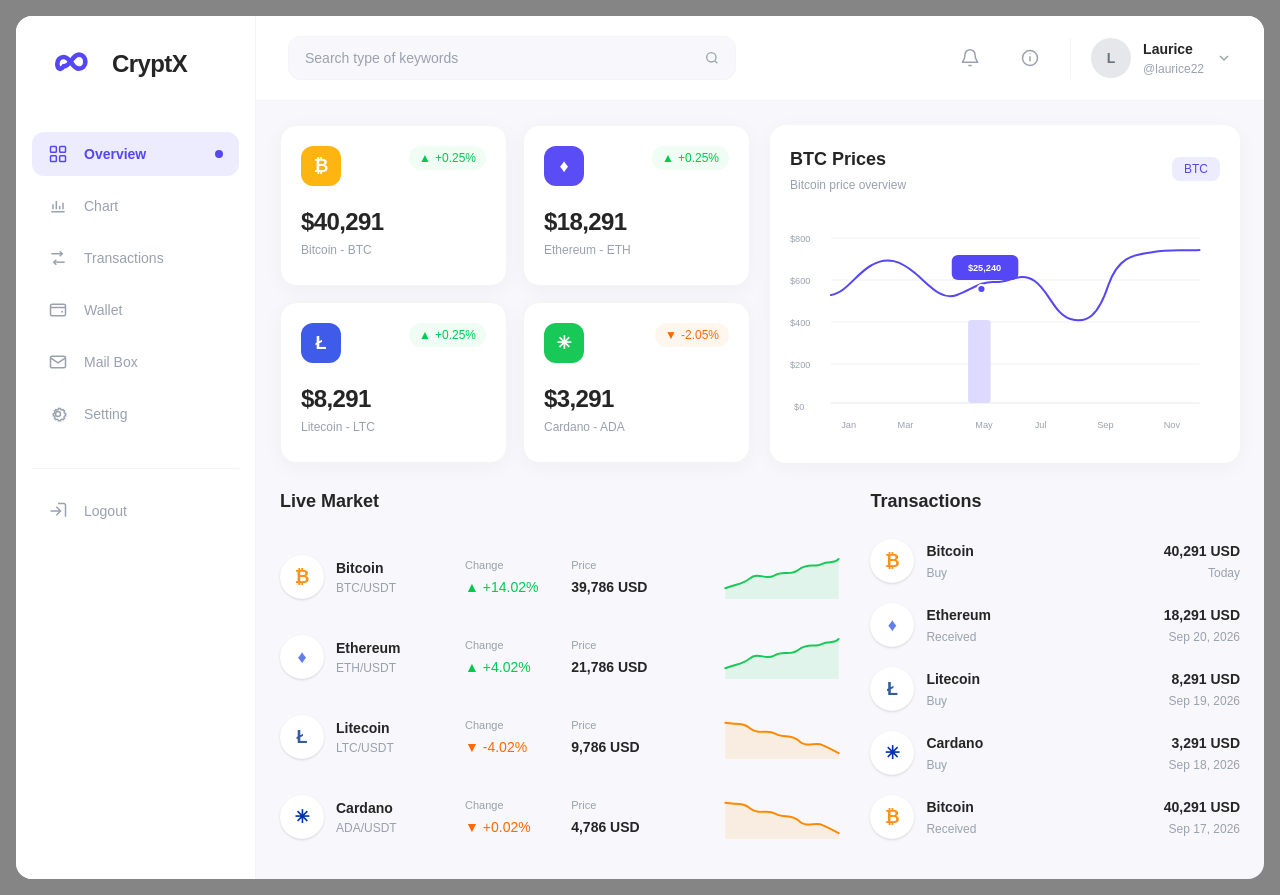
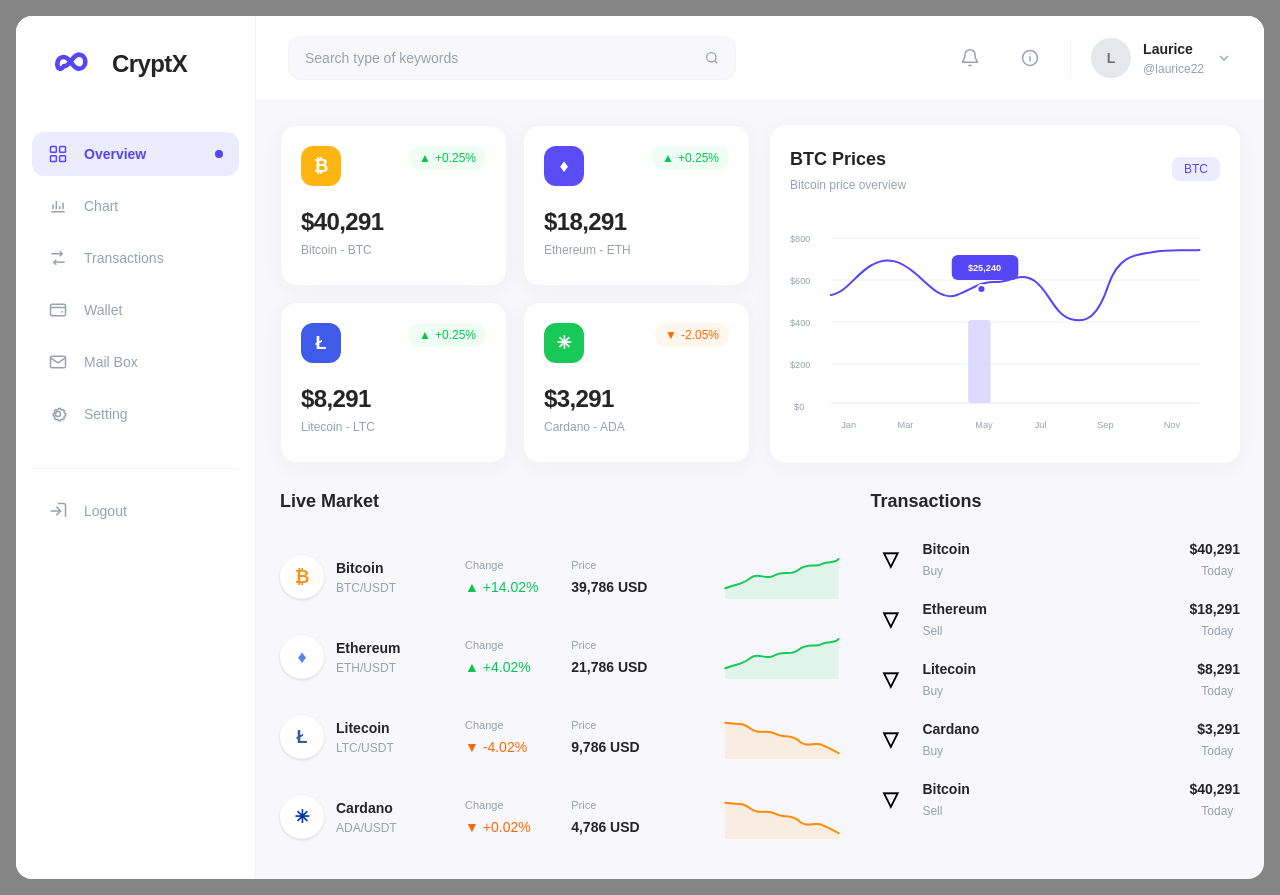
Before and after one commit to bonolokeletsophasha-ai/cryptx, a React (Vite) app: page / in a window 1280 px wide. Built offline with nearby package versions, Linux system fonts and the light colour scheme.

Commit message:
Changed transactions table

```diff
--- a/src/components/ui/TransactionTable.jsx
+++ b/src/components/ui/TransactionTable.jsx
@@ -11,7 +11,7 @@ function TransactionTable() {
         </h2>
       </div>
 
-      {/* Transactions */}
+      {/* Transaction List */}
       <div className="space-y-5">
 
         {transactionData.map((transaction) => (
@@ -20,58 +20,42 @@ function TransactionTable() {
             className="flex items-center justify-between"
           >
 
-            {/* Left: Coin Icon + Name + Type */}
+            {/* Left Side */}
             <div className="flex items-center gap-3">
 
-              {/* Circular Icon */}
-              <div className="flex h-11 w-11 shrink-0 items-center justify-center rounded-full bg-white shadow-sm">
+              {/* Circle Icon */}
+              <div className="flex h-10 w-10 shrink-0 items-center justify-center rounded-full bg-[#f8f8fc]">
                 <span
-                  className={`text-lg font-bold ${
-                    transaction.symbol === 'BTC'
-                      ? 'text-[#f7931a]'
-                      : transaction.symbol === 'ETH'
-                      ? 'text-[#627eea]'
-                      : transaction.symbol === 'LTC'
-                      ? 'text-[#345d9d]'
-                      : 'text-[#0033ad]'
-                  }`}
+                  className={`text-xl font-bold ${transaction.iconColor}`}
                 >
-                  {transaction.symbol === 'BTC'
-                    ? '₿'
-                    : transaction.symbol === 'ETH'
-                    ? '♦'
-                    : transaction.symbol === 'LTC'
-                    ? 'Ł'
-                    : '✳'}
+                  ▽
                 </span>
               </div>
 
-              {/* Coin Name + Type */}
+              {/* Coin Name + Transaction Type */}
               <div>
                 <p className="text-sm font-semibold text-[#252525]">
                   {transaction.coin}
                 </p>
 
                 <p className="mt-1 text-xs text-gray-400">
-                  {transaction.type === 'Sell'
-                    ? 'Received'
-                    : 'Buy'}
+                  {transaction.type}
                 </p>
               </div>
 
             </div>
 
-            {/* Right: Price + Date */}
+            {/* Right Side */}
             <div className="text-right">
 
+              {/* Price */}
               <p className="text-sm font-semibold text-[#252525]">
-                {transaction.price.replace('$', '')} USD
+                {transaction.price}
               </p>
 
+              {/* Today + Time */}
               <p className="mt-1 text-xs text-gray-400">
-                {transaction.date === 'Sep 21, 2026'
-                  ? 'Today'
-                  : transaction.date}
+                Today&nbsp;&nbsp;{transaction.time}
               </p>
 
             </div>
```
